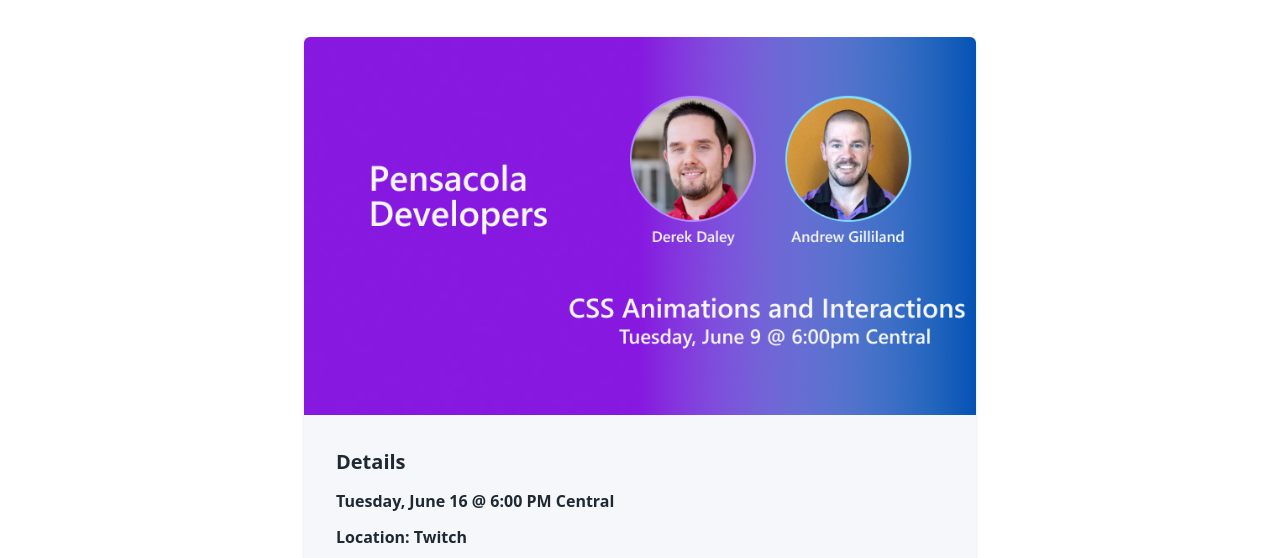
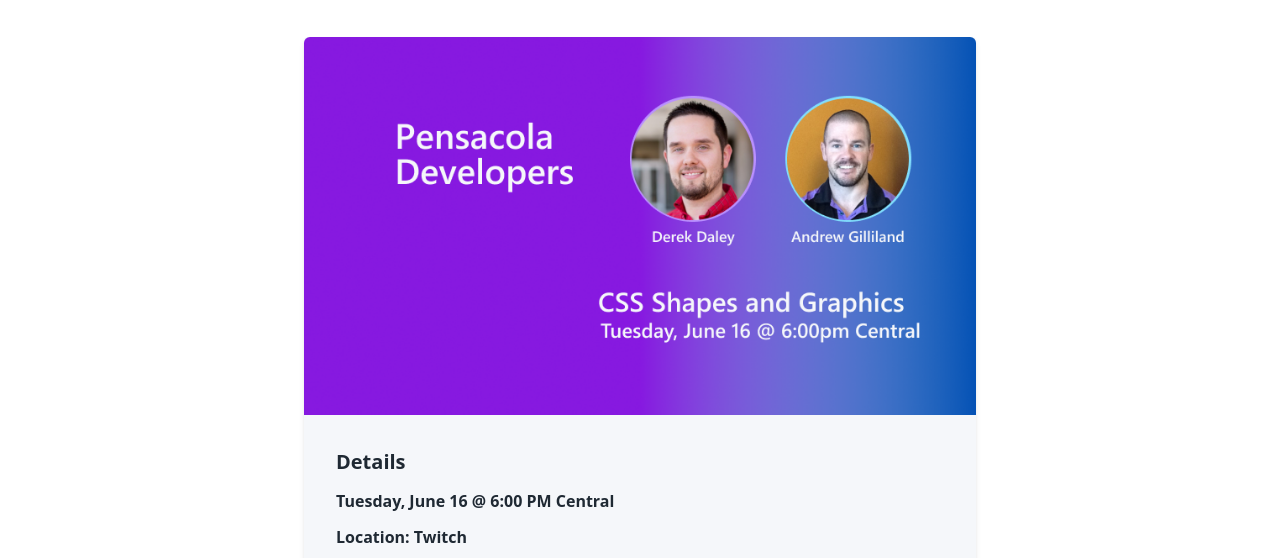
Before and after one commit to Pensacola-Web-and-App-Developers/pensacola-developers, a Gatsby site: page /events/css-shapes-and-graphics/ in a window 1280 px wide. Shown: the part 181-739 px from the top of the page. Built offline with nearby package versions, Linux system fonts and the light colour scheme; Gatsby itself is replaced by a stand-in of ours.

Commit message:
Updated event photo

```diff
--- a/src/events/css-shapes-and-graphics.md
+++ b/src/events/css-shapes-and-graphics.md
@@ -4,7 +4,7 @@
 title: "CSS Shapes and Graphics"
 location: "Twitch"
 url: "twitch.tv/pensacoladevs"
-featuredImage: ../images/events/css-animations-and-interactions.jpg
+featuredImage: ../images/events/css-shapes-and-graphics.png
 description: "Come learn about CSS shapes and graphics with Derek and Andrew. In this Pensacola Developers' Twitch Stream we will be talking about creating shapes and graphics with CSS."
 ---
 
```
